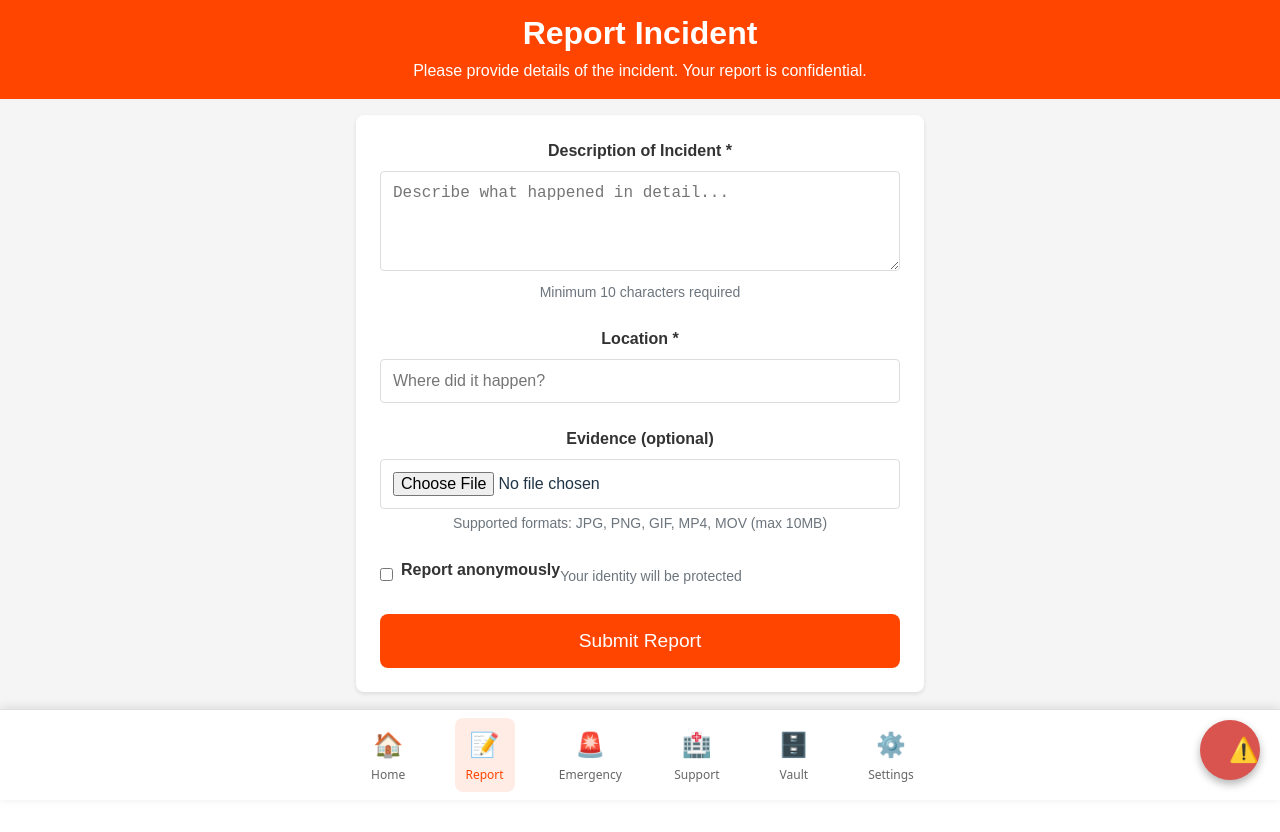
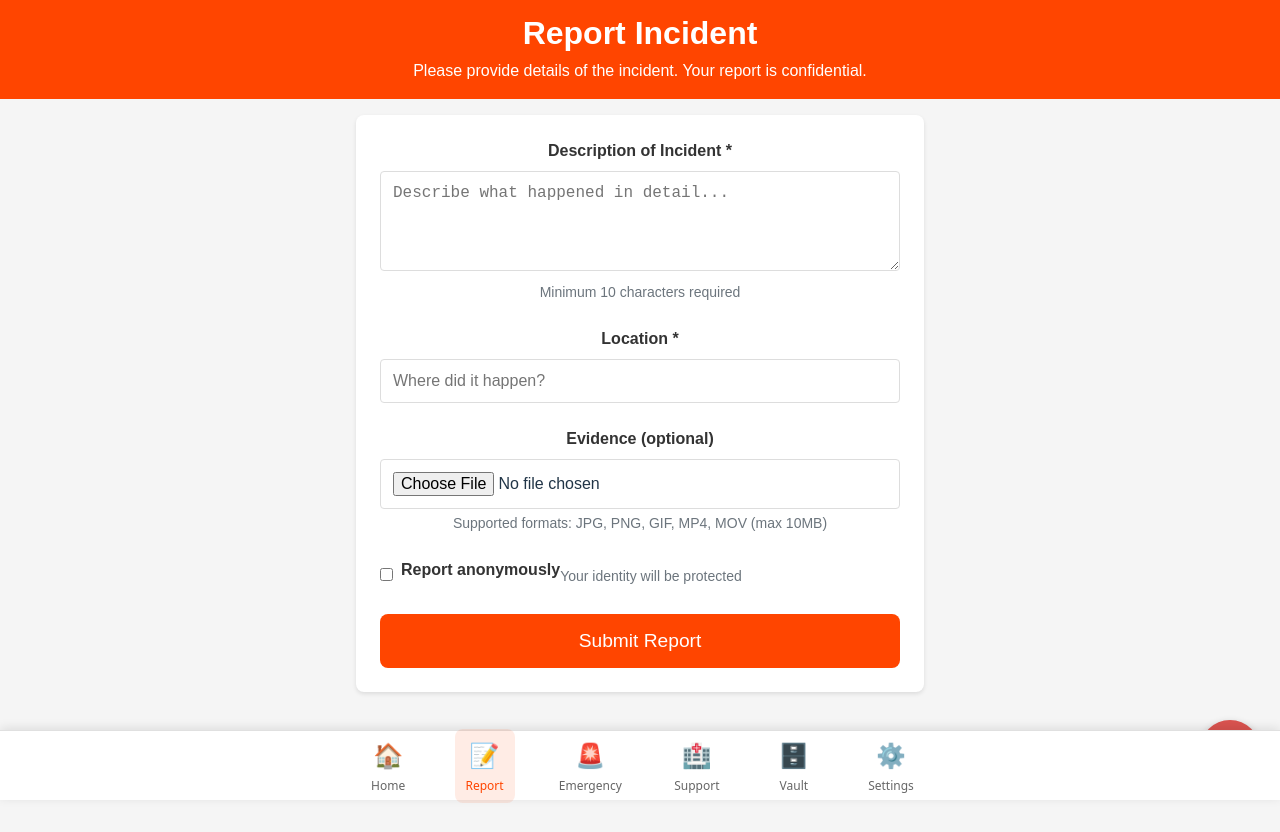
Before and after one commit to Caritajoe18/Group-30-plp-hack, a React (Vite) app in the folder frontend/: page /report in a window 1280 px wide. Before the commit the page ends 800 px from the top, so only its background shows below. Built offline with nearby package versions, Linux system fonts and the light colour scheme.

Commit message:
fix: Resolve navigation bar overlap issues

```diff
--- a/frontend/src/components/Home.css
+++ b/frontend/src/components/Home.css
@@ -173,6 +173,7 @@
   padding: 1rem;
   margin-top: auto;
   font-size: 0.9rem;
+  margin-bottom: 80px; /* Account for navigation bar */
 }
 
 .footer p {
--- a/frontend/src/components/Navigation.css
+++ b/frontend/src/components/Navigation.css
@@ -1,21 +1,23 @@
 .navigation {
-  background: white;
-  border-top: 1px solid #e0e0e0;
+  background: var(--nav-bg);
+  border-top: 1px solid var(--border-color);
   position: fixed;
   bottom: 0;
   left: 0;
   right: 0;
-  z-index: 100;
-  box-shadow: 0 -2px 10px rgba(0,0,0,0.1);
+  z-index: 1000;
+  box-shadow: 0 -2px 10px var(--shadow);
+  height: 70px;
 }
 
 .nav-container {
   display: flex;
   justify-content: space-around;
   align-items: center;
-  padding: 0.5rem 0;
+  padding: 0.75rem 0;
   max-width: 600px;
   margin: 0 auto;
+  height: 100%;
 }
 
 .nav-item {
@@ -53,12 +55,14 @@
 /* Adjust main content to account for fixed navigation */
 .report-incident .main,
 .emergency-assistance .main,
-.support-services .main {
-  padding-bottom: 5rem;
+.support-services .main,
+.evidence-vault .main,
+.settings .main {
+  padding-bottom: 140px;
 }
 
 .home .main {
-  padding-bottom: 6rem;
+  padding-bottom: 160px;
 }
 
 /* Hide navigation on calculator page */
--- a/frontend/src/components/Navigation.tsx
+++ b/frontend/src/components/Navigation.tsx
@@ -3,6 +3,11 @@ import './Navigation.css'
 
 function Navigation() {
   const location = useLocation()
+
+  // Hide navigation on calculator page
+  if (location.pathname === '/calculator') {
+    return null
+  }
 
   const navItems = [
     { path: '/', label: 'Home', icon: '🏠' },
```
